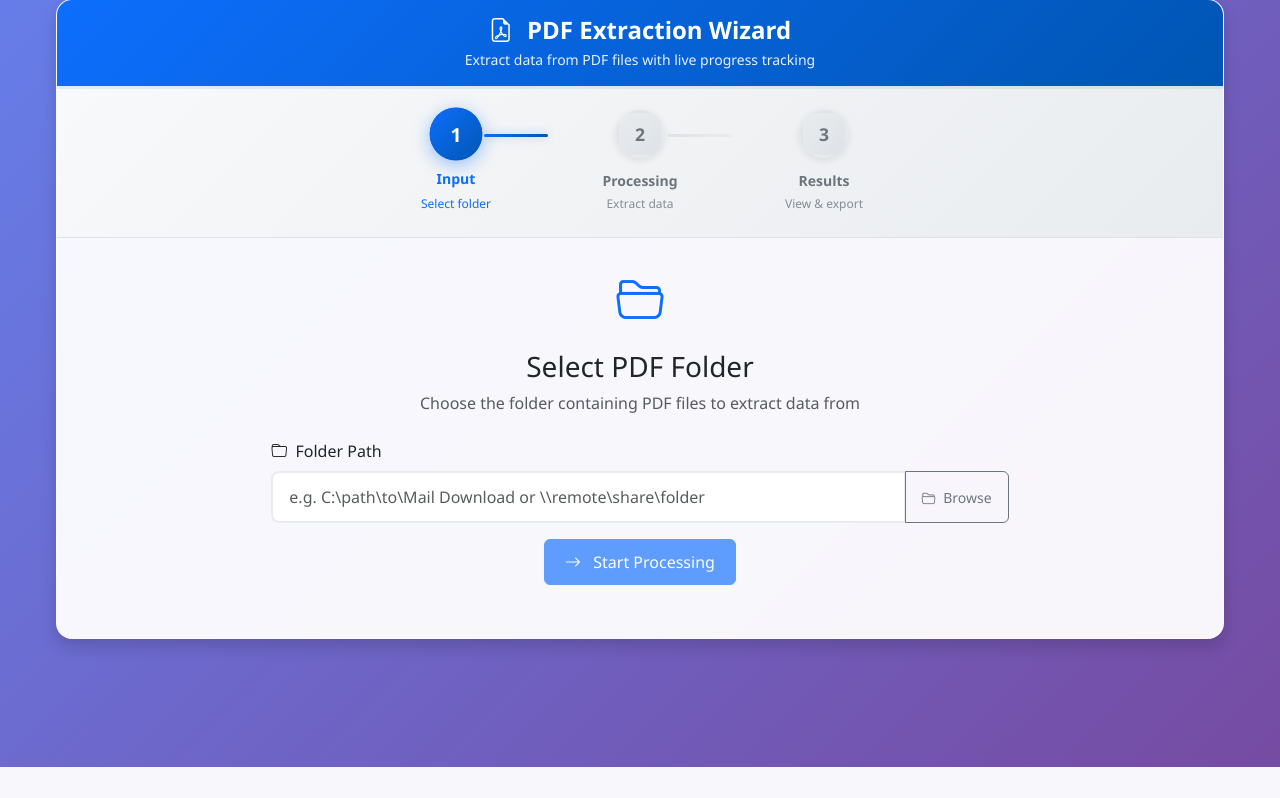
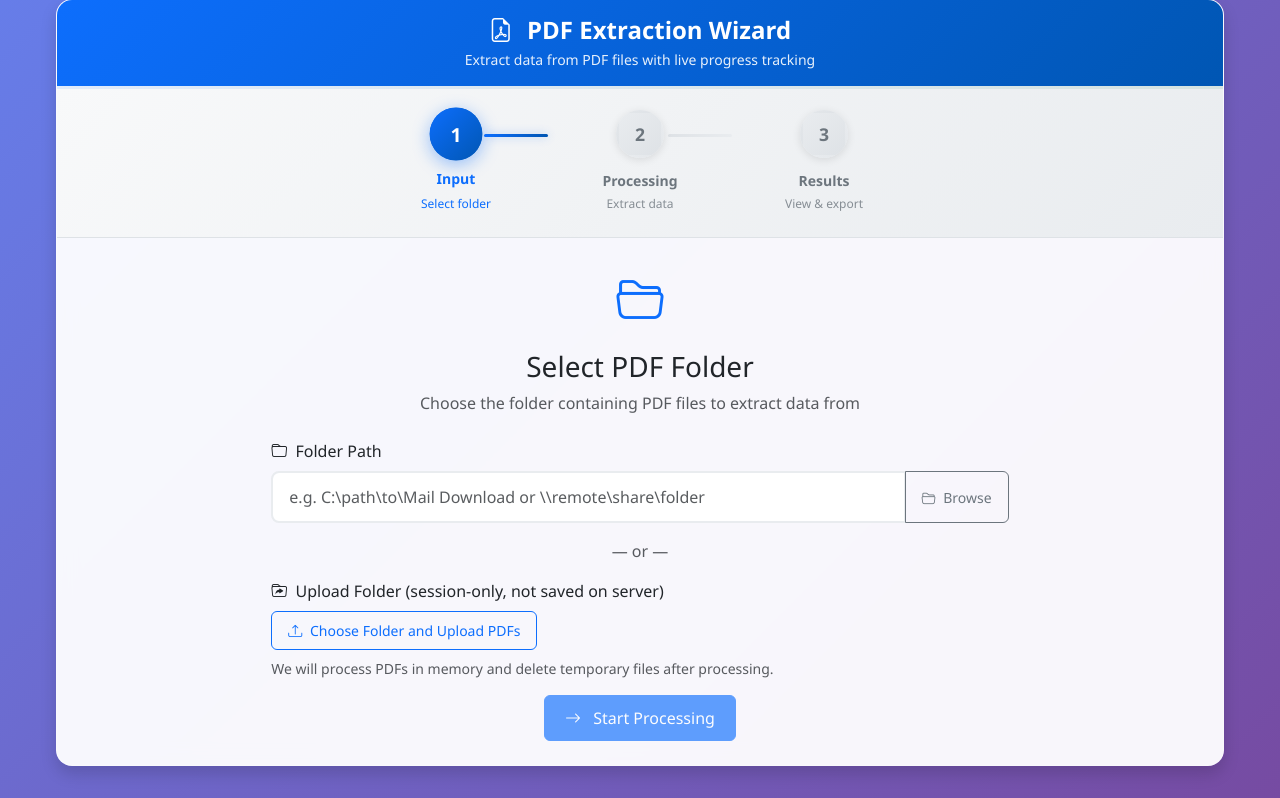
Before and after one commit to kamajwit2-cpu/gb_pdf_automation, a Flask app: page / in a window 1280 px wide. Shown: the part 33-831 px from the top of the page. Before the commit the page ends 800 px from the top, so only its background shows below. Run offline with Flask 3, Linux system fonts and the light colour scheme; some libraries are stand-ins or nearby versions.

Commit message:
Add folder upload flow, SSE fix, larger upload limit

```diff
--- a/app.py
+++ b/app.py
@@ -20,7 +20,8 @@ app = Flask(__name__, template_folder="templates", static_folder="static")
 # Configuration for file uploads
 UPLOAD_FOLDER = 'uploads'
 ALLOWED_EXTENSIONS = {'pdf'}
-MAX_CONTENT_LENGTH = 16 * 1024 * 1024  # 16MB max file size
+# Raise limit to allow batch of PDFs in one go (session-only, stored in temp)
+MAX_CONTENT_LENGTH = 512 * 1024 * 1024  # 512MB
 
 # Ensure upload folder exists
 os.makedirs(UPLOAD_FOLDER, exist_ok=True)
@@ -289,8 +290,7 @@ def events():
     headers = {
         "Content-Type": "text/event-stream",
         "Cache-Control": "no-cache",
-        "Connection": "keep-alive",
-        # helpful for some proxies/servers
+        # helpful for some proxies/servers (safe to include; ignored if not applicable)
         "X-Accel-Buffering": "no",
     }
     return Response(stream(), headers=headers)
--- a/templates/index.html
+++ b/templates/index.html
@@ -728,6 +728,24 @@
                                     <div class="validation-feedback" id="pathValidation">
                                         <i class="bi bi-check-circle me-1"></i>
                                         <span id="validationText">Path is valid</span>
+                                    </div>
+                                </div>
+
+                                <div class="text-center text-muted my-3">— or —</div>
+
+                                <!-- Directory Upload (client-side folder picker) -->
+                                <div class="mb-3">
+                                    <label class="form-label">
+                                        <i class="bi bi-folder-symlink me-1"></i>
+                                        Upload Folder (session-only, not saved on server)
+                                    </label>
+                                    <div>
+                                        <input type="file" id="folderUpload" webkitdirectory directory multiple accept=".pdf" hidden>
+                                        <button type="button" class="btn btn-outline-primary" id="uploadFolderBtn">
+                                            <i class="bi bi-upload me-1"></i>
+                                            Choose Folder and Upload PDFs
+                                        </button>
+                                        <small class="text-muted d-block mt-2">We will process PDFs in memory and delete temporary files after processing.</small>
                                     </div>
                                 </div>
 
@@ -977,6 +995,9 @@
                     nextBtn: document.getElementById('nextBtn'),
                     recentPathsSection: document.getElementById('recentPathsSection'),
                     recentPaths: document.getElementById('recentPaths'),
+                    // Upload controls
+                    uploadFolderBtn: document.getElementById('uploadFolderBtn'),
+                    folderUpload: document.getElementById('folderUpload'),
 
                     // Step 2 elements
                     progressCircle: document.getElementById('progressCircle'),
@@ -1015,6 +1036,9 @@
                 });
                 this.elements.browseBtn.addEventListener('click', () => this.browseFolder());
                 this.elements.folderForm.addEventListener('submit', (e) => this.handleFormSubmit(e));
+                // Directory upload flow
+                this.elements.uploadFolderBtn.addEventListener('click', () => this.elements.folderUpload.click());
+                this.elements.folderUpload.addEventListener('change', (e) => this.handleFolderUpload(e));
 
                 // Step 2 events (processing)
 
@@ -1104,6 +1128,50 @@
                 } catch (error) {
                     this.showToast(`Error: ${error.message}`, 'danger');
                     this.goToStep(1);
+                }
+            }
+
+            async handleFolderUpload(event) {
+                const files = Array.from(event.target.files || []).filter(f => f.name.toLowerCase().endsWith('.pdf'));
+                if (files.length === 0) {
+                    this.showToast('No PDF files found in the selected folder.', 'warning');
+                    return;
+                }
+
+                try {
+                    this.processingData.startTime = new Date();
+                    this.processingData.totalPdfs = files.length;
+                    this.processingData.processedPdfs = 0;
+                    this.processingData.statuses = [];
+                    this.processingData.rows = [];
+                    this.goToStep(2);
+
+                    // Start SSE connection
+                    this.connectSSE();
+
+                    // Build multipart form data
+                    const formData = new FormData();
+                    for (const file of files) {
+                        formData.append('files', file, file.name);
+                    }
+
+                    const response = await fetch('/process', {
+                        method: 'POST',
+                        body: formData
+                    });
+
+                    if (!response.ok) {
+                        const error = await response.json().catch(() => ({}));
+                        throw new Error(error.error || 'Failed to start upload processing');
+                    }
+
+                    this.showToast(`Uploading ${files.length} PDF(s). Processing started...`, 'success');
+                } catch (err) {
+                    this.showToast(`Error: ${err.message}`, 'danger');
+                    this.goToStep(1);
+                } finally {
+                    // Reset input to allow re-selecting same folder if needed
+                    this.elements.folderUpload.value = '';
                 }
             }
 
```
